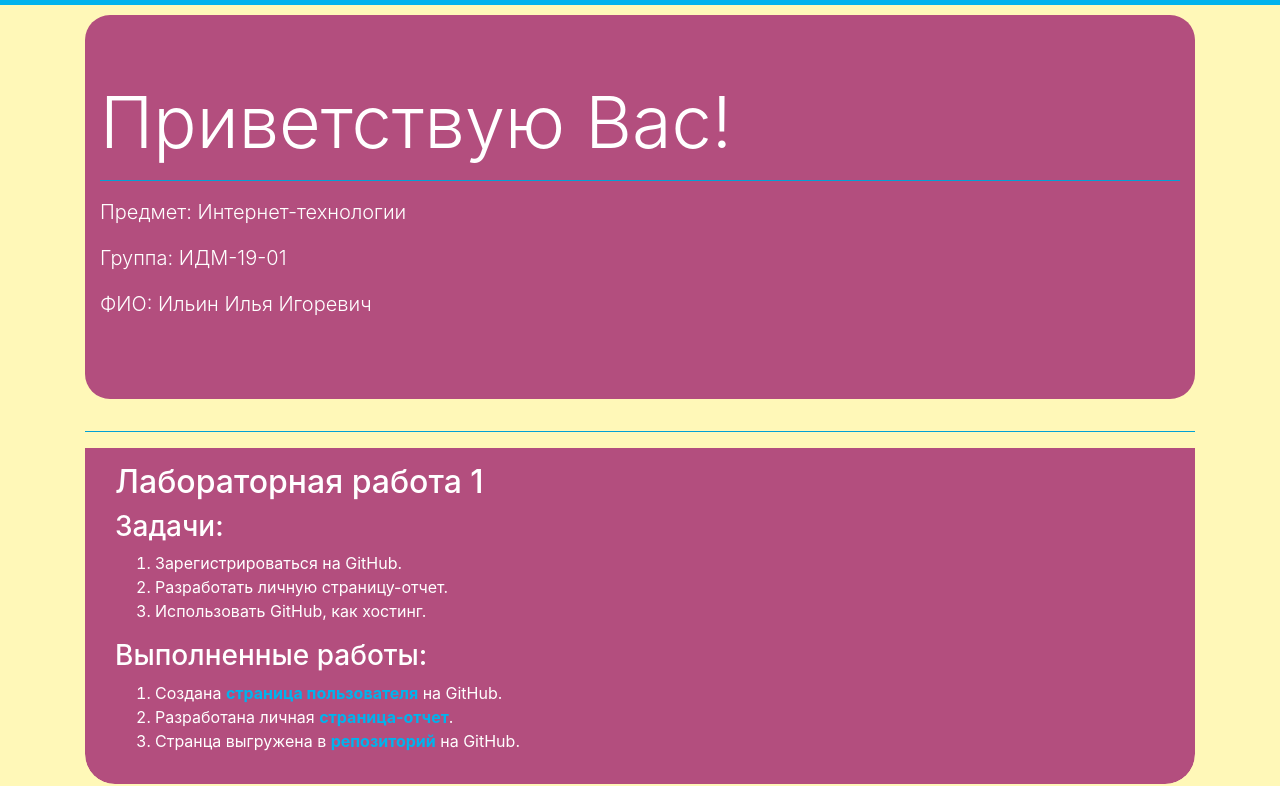
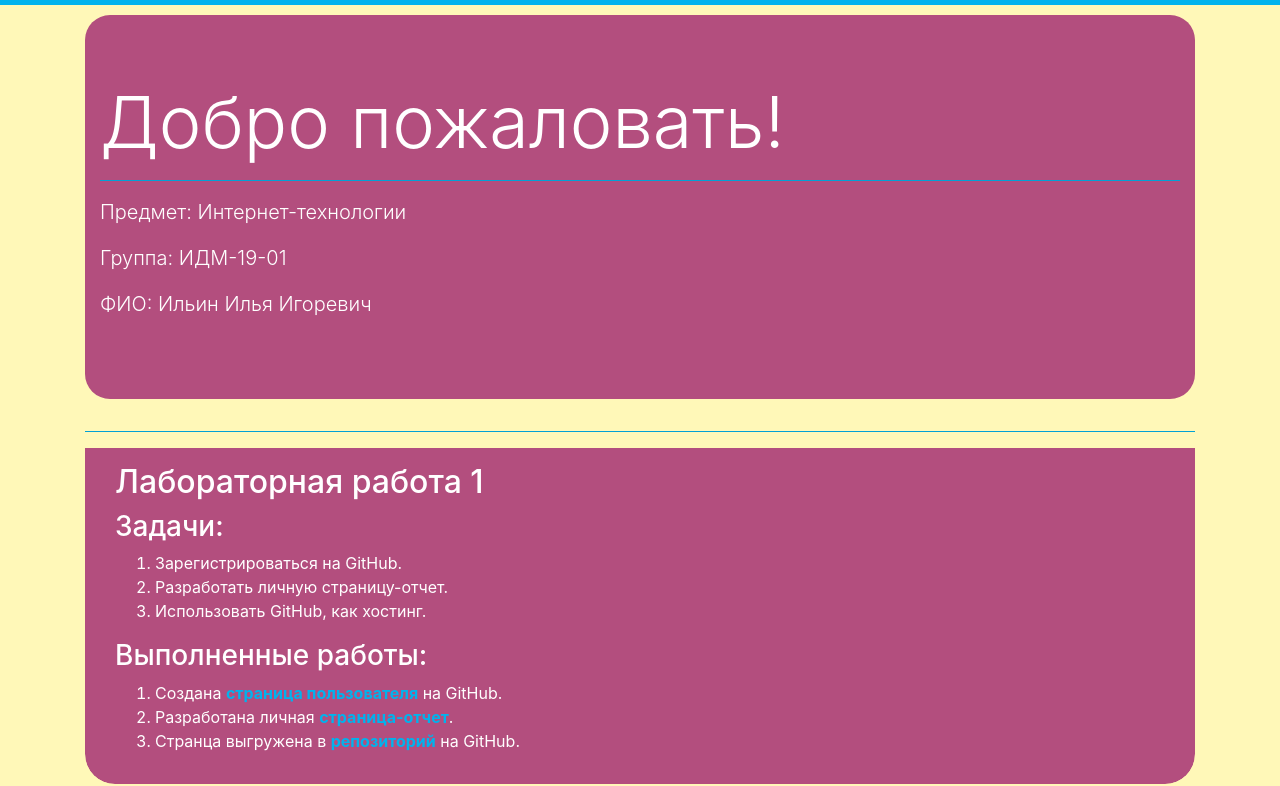
Before and after one commit to Hitsukey/Hitsukey.github.io, a plain HTML site: page index.html in a window 1280 px wide. Shown: the part 51-837 px from the top of the page. Drawn offline with nearby package versions, Linux system fonts and the light colour scheme.

Commit message:
Add files via upload

```diff
--- a/index.html
+++ b/index.html
@@ -41,7 +41,7 @@
     <!-- Приветствие (компонент Jumborton) -->
     <div class="jumbotron jumbotron-fluid container-main">
       <div class="container">
-        <h1 class="display-3">Приветствую Вас!</h1>
+        <h1 class="display-3">Добро пожаловать!</h1>
         <hr>
         <p class="lead">Предмет: Интернет-технологии</p>
         <p class="lead">Группа: ИДМ-19-01</p>
```
